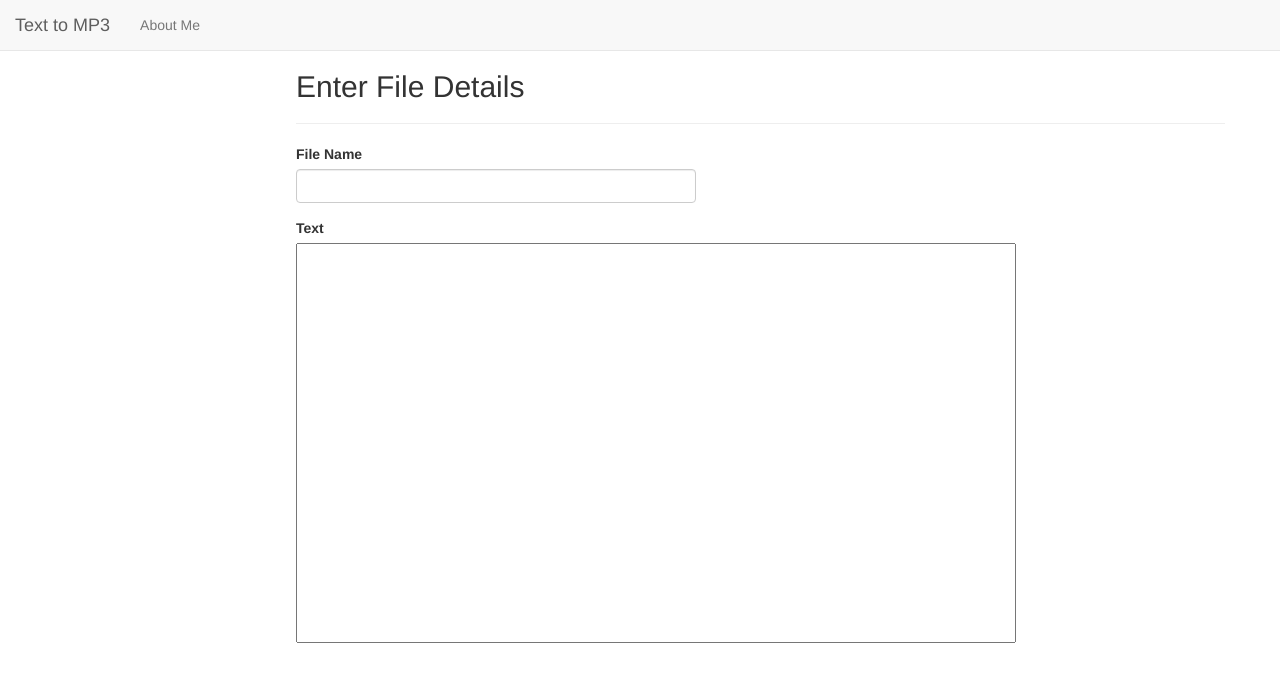
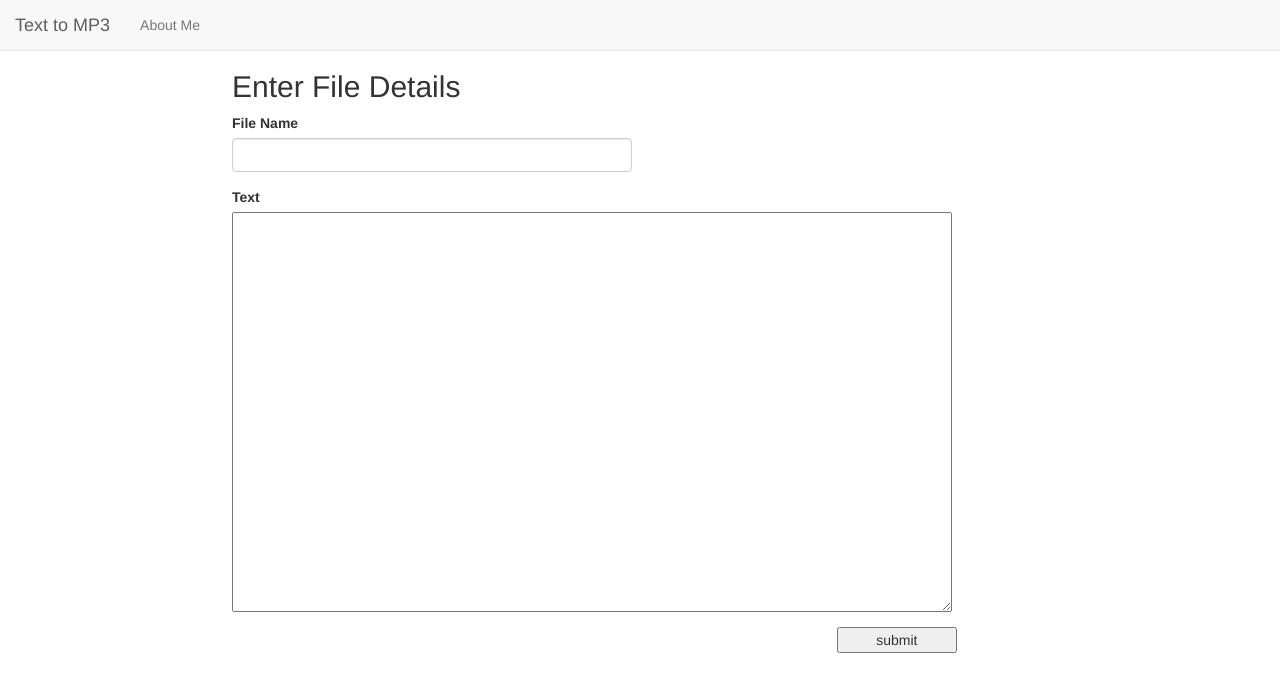
Before and after one commit to me12722/text-to-speech, a Django app: template Text_to_Speech/tts/templates/tts/index.html in a window 1280 px wide. Shown: the top 692 px of the page. Run offline with Django 3.2, Linux system fonts and the light colour scheme; the template is opened without the code that fills it, so the values that code supplies are empty; some libraries are stand-ins or nearby versions.

Commit message:
changed Text field to a textarea from an input field

```diff
--- a/Text_to_Speech/Static/css/style.css
+++ b/Text_to_Speech/Static/css/style.css
@@ -12,5 +12,15 @@
 }
 
 .container {
-    padding-left: 20%;
+    padding-left: 15%;
 }
+
+.button {
+    float: right;
+    width: 120px;
+}
+
+.btn-container {
+    position: inherit;
+    padding-right: 27%;
+}
--- a/Text_to_Speech/tts/templates/tts/index.html
+++ b/Text_to_Speech/tts/templates/tts/index.html
@@ -37,7 +37,7 @@
         <div class="span12">
             <h2>Enter File Details</h2>
 
-            <hr />
+
 
             <form class="form" role="form" method="post"><input type='hidden' name='csrfmiddlewaretoken' value='5ReoohdZivdIQzbOjeO9qzbUA6tvvTB8' />
 
@@ -59,10 +59,12 @@
 <div class="form-group">
     <label class="control-label  " for="id_char_field">Text</label>
         <div class="text">
-            <input class=" text-box" id="id_char_field" name="char_field" type="text" />
+            <textarea class=" text-box" id="id_char_field" name="char_field" type="text" ></textarea>
         </div>
 </div>
-
+<div class="btn-container">
+    <input type="button" class="button" name="button" value="submit"/>
+</div>
 
             </form>
         </div>
```
Also changed, not shown: 1 other file.
